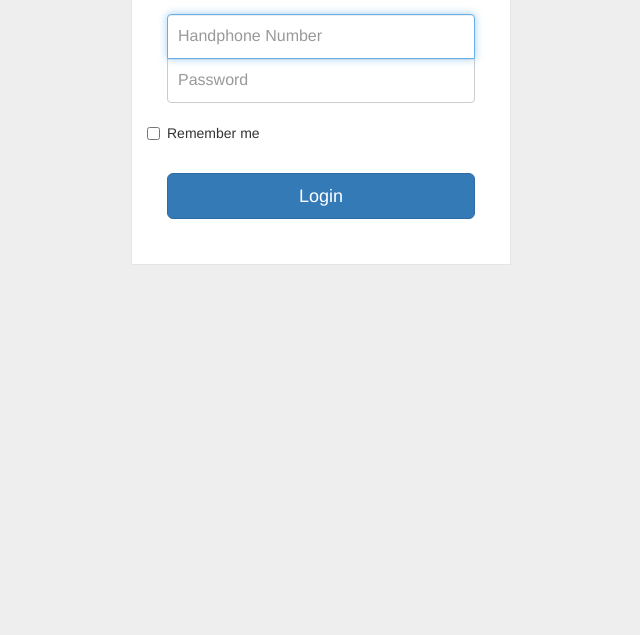
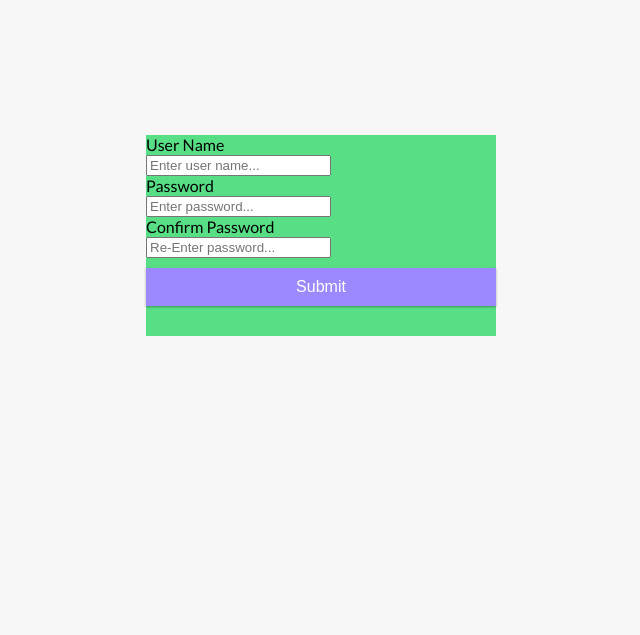
Before and after one commit to Ansonloo78/NUS-devtool2-Project, a website: page frontend/index.html in a window 1280 px wide. Shown: the part 165-800 px from the top of the page, without its empty margins (319-959 px from the left). Drawn offline with nearby package versions, Linux system fonts and the light colour scheme.

Commit message:
7july changes afternoon
Co-authored-by: leejunyuan <leejunyuan@users.noreply.github.com>
Co-authored-by: nchiangwei <nchiangwei@users.noreply.github.com>

```diff
--- a/Backend/transaction.js
+++ b/Backend/transaction.js
@@ -36,6 +36,8 @@ router.get("/transaction/by-tid", (request, response) => {
     );
 });
 
+
+
 module.exports = {
     router,
 };
--- a/frontend/index.html
+++ b/frontend/index.html
@@ -1,34 +1,34 @@
+<!-- unable to connect login page to main page with user mobile and password -->
+
 <!DOCTYPE html>
 <html lang="en">
   <head>
-    <meta charset="utf-8">
-    <meta name="viewport" content="width=device-width, initial-scale=1">
-    <title>NUS Money Login</title>
-    <link rel='stylesheet' href='https://netdna.bootstrapcdn.com/bootstrap/3.0.2/css/bootstrap.min.css'>
-      <link rel="stylesheet" href="style.css">
+    <meta charset="UTF-8" />
+    <meta name="viewport" content="width=device-width, initial-scale=1.0" />
+    <meta http-equiv="X-UA-Compatible" content="ie=edge" />
+    <title>Group 6 Login Page</title>
+    <link rel="stylesheet" href="mystyle.css" />
+
+    <!-- My sample pages -->
+  </head>
+  <body>
+    <div class="container">
+      <form id="form" form action="/frontend/main.html" method="get"></form>
+        <div class="form-control">
+          <label for="username">User Name</label>    <br/>
+          <input type="text" id="username" placeholder="Enter user name..." />  <br/>
+          <label for="pwd1">Password</label>     <br/>
+          <input type="password" id="pwd1" placeholder="Enter password..." />  <br/>
+          <label for="pwd1">Confirm Password</label>     <br/>
+          <input type="password" id="pwd2" placeholder="Re-Enter password..." />
+
+        </div>
+
+        <button class="btn">Submit</button>
+        <script src="validate.js"></script>
+      </form>
+    </div>
 
 
-  </head>
-  <body>
-
-
- <main>
-  <article>
-  <!-- <p>The following is the example of a simple Bootstrap login form. </p> -->
-  <div class="wrapper">
-    <form class="form-signin">
-      <h2 class="form-signin-heading">Please login</h2>
-      <input type="text" class="form-control" name="username" placeholder="Handphone Number" required="" autofocus="" />
-      <input type="password" class="form-control" name="password" placeholder="Password" required=""/>
-      <label class="checkbox">
-        <input type="checkbox" value="remember-me" id="rememberMe" name="rememberMe"> Remember me
-      </label>
-      <button class="btn btn-lg btn-primary btn-block" type="submit">Login</button>
-    </form>
-  </div>
-  </article>
- </main>
-
-  <!-- <footer class="credit">Author: Ace Subido - Distributed By: <a title="Awesome web design code & scripts" href="https://www.codehim.com?source=demo-page" target="_blank">CodeHim</a></footer> -->
   </body>
 </html>
--- /dev/null
+++ b/frontend/mystyle.css
@@ -0,0 +1,45 @@
+
+@import url('https://fonts.googleapis.com/css?family=Lato&display=swap');
+
+:root {
+  --box-shadow: 0 1px 3px rgba(0, 0, 0, 0.12), 0 1px 2px rgba(0, 0, 0, 0.24);
+}
+
+* {
+  box-sizing: border-box;
+}
+
+body {
+  background-color: #f7f7f7;
+  display: flex;
+  flex-direction: column;
+  align-items: center;
+  justify-content: center;
+  min-height: 100vh;
+  margin: 0;
+  font-family: 'Lato', sans-serif;
+}
+
+.container {
+  background-color: #58df85;
+  margin: 30px auto;
+  width: 350px;
+}
+
+.btn {
+    cursor: pointer;
+    background-color: #9c88ff;
+    box-shadow: var(--box-shadow);
+    color: #fff;
+    border: 0;
+    display: block;
+    font-size: 16px;
+    margin: 10px 0 30px;
+    padding: 10px;
+    width: 100%;
+  }
+
+  .btn:focus,
+  .delete-btn:focus {
+    outline: 0;
+  }
--- a/frontend/style.css
+++ /dev/null
@@ -1,45 +0,0 @@
-body {
-  background: #eee !important;
-}
-
-.wrapper {
-  margin-top: 80px;
-  margin-bottom: 80px;
-}
-
-.form-signin {
-  max-width: 380px;
-  padding: 15px 35px 45px;
-  margin: 0 auto;
-  background-color: #fff;
-  border: 1px solid rgba(0, 0, 0, 0.1);
-}
-.form-signin .form-signin-heading,
-.form-signin .checkbox {
-  margin-bottom: 30px;
-}
-.form-signin .checkbox {
-  font-weight: normal;
-}
-.form-signin .form-control {
-  position: relative;
-  font-size: 16px;
-  height: auto;
-  padding: 10px;
-  -webkit-box-sizing: border-box;
-  -moz-box-sizing: border-box;
-  box-sizing: border-box;
-}
-.form-signin .form-control:focus {
-  z-index: 2;
-}
-.form-signin input[type="text"] {
-  margin-bottom: -1px;
-  border-bottom-left-radius: 0;
-  border-bottom-right-radius: 0;
-}
-.form-signin input[type="password"] {
-  margin-bottom: 20px;
-  border-top-left-radius: 0;
-  border-top-right-radius: 0;
-}
```
Also changed, not shown: Backend/account.js (+14 -0 lines), Backend/user.js (+28 -0 lines), 2 other files.
